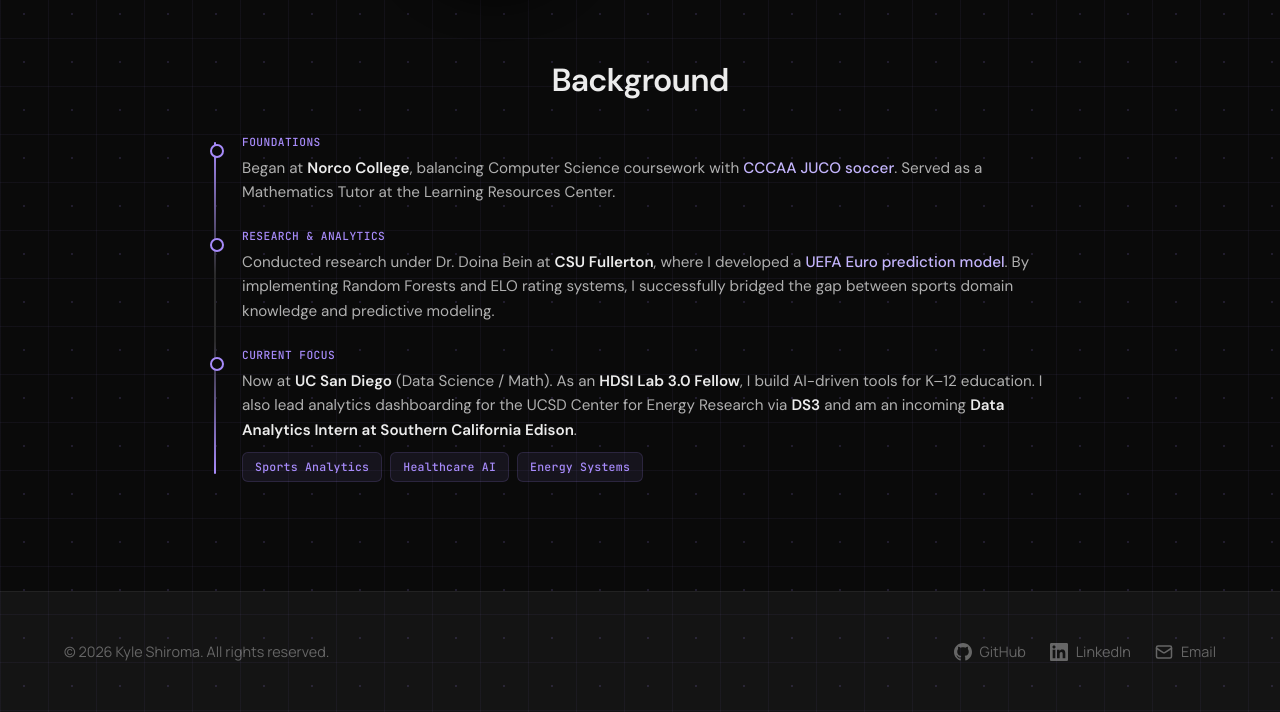
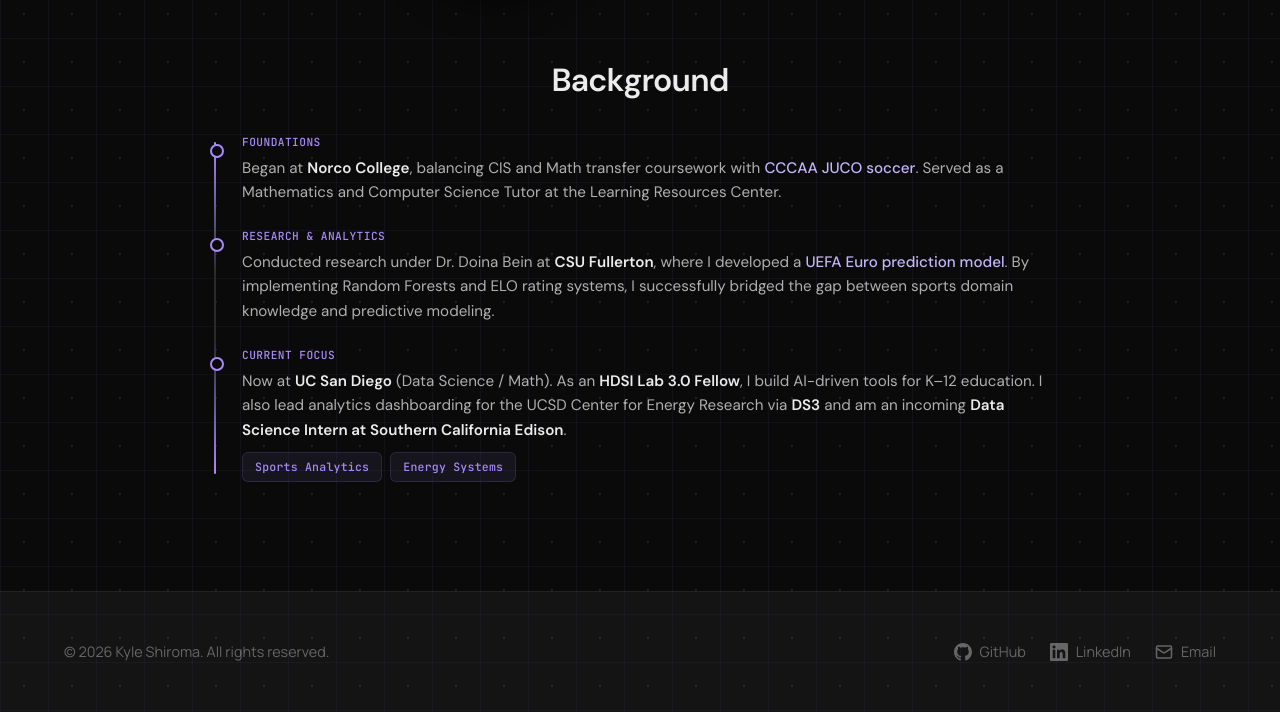
Before and after one commit to k-shiroma-code/k-shiroma-code.github.io, a Jekyll site: the page built from index.md, in a window 1280 px wide and 1154 px high, cut to the strip 442-1154 px from the top of the window. Built offline with Jekyll 4.4.1, drawn with Linux system fonts in a browser that asks for light colours; some web fonts are replaced.

Commit message:
Update index.md

```diff
--- a/index.md
+++ b/index.md
@@ -503,7 +503,7 @@
     <div class="narrative-block">
       <span class="narrative-tag">Foundations</span>
       <p class="narrative-text">
-        Began at <strong>Norco College</strong>, balancing Computer Science coursework with <span class="highlight">CCCAA JUCO soccer</span>. Served as a Mathematics Tutor at the Learning Resources Center.
+        Began at <strong>Norco College</strong>, balancing CIS and Math transfer coursework with <span class="highlight">CCCAA JUCO soccer</span>. Served as a Mathematics and Computer Science Tutor at the Learning Resources Center.
       </p>
     </div>
 
@@ -517,11 +517,10 @@
     <div class="narrative-block">
       <span class="narrative-tag">Current Focus</span>
       <p class="narrative-text">
-        Now at <strong>UC San Diego</strong> (Data Science / Math). As an <strong>HDSI Lab 3.0 Fellow</strong>, I build AI-driven tools for K–12 education. I also lead analytics dashboarding for the UCSD Center for Energy Research via <strong>DS3</strong> and am an incoming <strong>Data Analytics Intern at Southern California Edison</strong>.
+        Now at <strong>UC San Diego</strong> (Data Science / Math). As an <strong>HDSI Lab 3.0 Fellow</strong>, I build AI-driven tools for K–12 education. I also lead analytics dashboarding for the UCSD Center for Energy Research via <strong>DS3</strong> and am an incoming <strong>Data Science Intern at Southern California Edison</strong>.
       </p>
       <div class="interest-tags">
         <span class="interest-tag">Sports Analytics</span>
-        <span class="interest-tag">Healthcare AI</span>
         <span class="interest-tag">Energy Systems</span>
       </div>
     </div>
```
